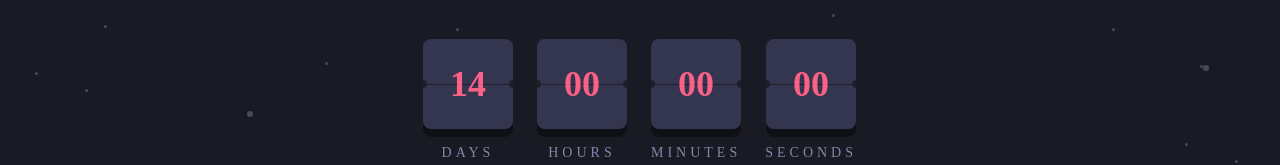
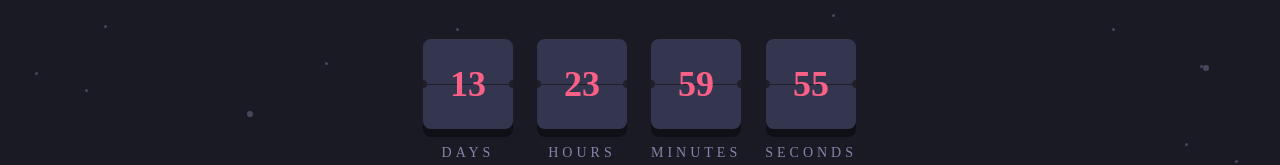
Before and after one commit to anikets2001/countdown-timer, a React (Vite) app: page / in a window 1280 px wide. Shown: the part 234-399 px from the top of the page. Built offline with nearby package versions, Linux system fonts and the light colour scheme.

Commit message:
feat: countdown timer functionality done

```diff
--- a/src/Components/CountDownTimer.jsx
+++ b/src/Components/CountDownTimer.jsx
@@ -1,13 +1,69 @@
-import React, { useState } from "react";
+import React, { useEffect, useState } from "react";
 import { timeUnits } from "../utils/config";
 
 const CountDownTimer = () => {
   const [remainingTime, setRemainingTime] = useState({
-    days: "14",
+    days: "00",
     hours: "00",
     minutes: "00",
     seconds: "00",
   });
+
+  function formatTime(num) {
+    return num < 10 ? "0" + num : num;
+  }
+
+  function getRemainingTime(initialDate) {
+    const now = new Date();
+    const timeDiff = initialDate - now;
+
+    const totalSeconds = Math.floor(timeDiff / 1000);
+    const totalMinutes = Math.floor(totalSeconds / 60);
+    const totalHours = Math.floor(totalMinutes / 60);
+
+    const days = formatTime(Math.floor(totalHours / 24));
+    const hours = formatTime(totalHours % 24);
+    const minutes = formatTime(totalMinutes % 60);
+    const seconds = formatTime(totalSeconds % 60);
+
+    return { days, hours, minutes, seconds, isComplete: timeDiff <= 0 };
+  }
+
+  function startCountdown(setTimeLeft) {
+    const initialDate = new Date();
+    initialDate.setDate(initialDate.getDate() + 14);
+
+    const timerID = setInterval(() => {
+      const result = getRemainingTime(initialDate);
+
+      if (result.isComplete) {
+        alert("time's up");
+        clearInterval(timerID);
+
+        setTimeLeft({
+          days: "00",
+          hours: "00",
+          minutes: "00",
+          seconds: "00",
+        });
+        return;
+      }
+
+      setTimeLeft({
+        days: result.days,
+        hours: result.hours,
+        minutes: result.minutes,
+        seconds: result.seconds,
+      });
+    }, 1000);
+
+    return timerID;
+  }
+
+  useEffect(() => {
+    const interval = startCountdown(setRemainingTime);
+    return () => clearInterval(interval);
+  }, []);
 
   return (
     <div className="countdown-section">
```
